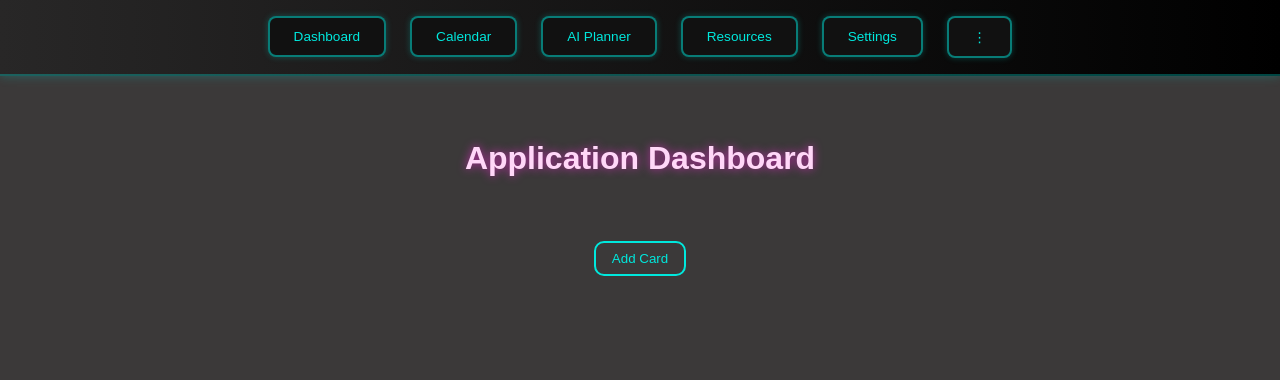
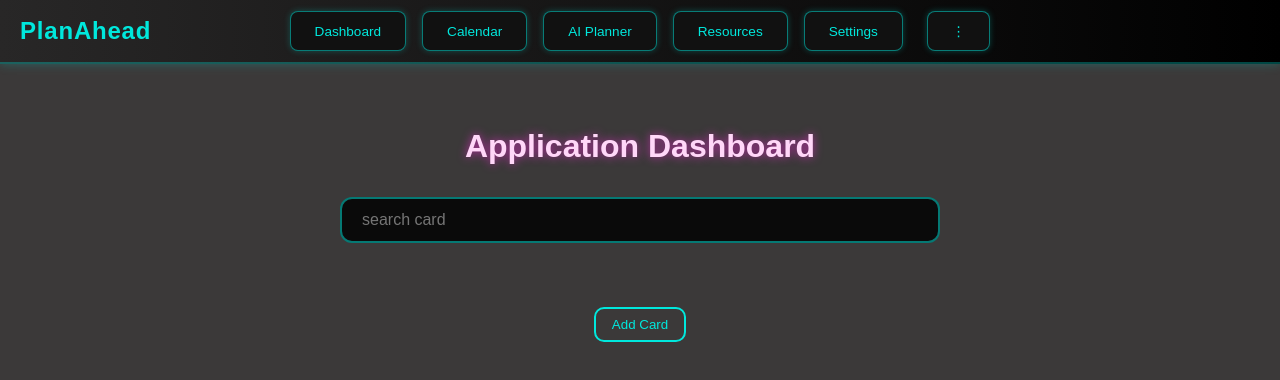
Before and after one commit to SadgeCat/AppTrackerWebsite, a React (Create React App) app: page / in a window 1280 px wide. Shown: the top 380 px of the page. Built offline with nearby package versions, Linux system fonts and the light colour scheme.

Commit message:
added status and type

```diff
--- a/src/App.css
+++ b/src/App.css
@@ -5,6 +5,12 @@
     --bgcolor: #3b3939;
     --darkerbgcolor: #111111;
     --darkestbgcolor: #0a0a0a;
+    --schoolcolor: #28353f;
+    --workcolor: #463b2d;
+    --familycolor: #484818;
+    --meetingcolor: #39443b;
+    --tripcolor: #470047;
+    --othercolor: #2b2a2a;
 }
 
 .light-theme {
@@ -14,6 +20,12 @@
     --bgcolor: #f0f0f0;
     --darkerbgcolor: #eaeaea;
     --darkestbgcolor: #ffffff;
+    --schoolcolor: #A5D8FF;
+    --workcolor: #FFD6A5;
+    --familycolor: #f0ffa5;
+    --meetingcolor: #D3F9D8;
+    --tripcolor: #FFC6FF;
+    --othercolor: #EAEAEA;
 }
 
 * {
@@ -32,12 +44,29 @@ body {
 .navbar {
     display: flex;
     justify-content: center;
+    align-items: center;
+    position: relative;
     gap: 1.5rem;
     padding: 1rem;
     background: linear-gradient(to right, #282727, #000000);
-    box-shadow: 0 0 10px rgba(0, 232, 221, 0.25);
-    border-bottom: 2px solid rgba(0, 232, 221, 0.3);
+    box-shadow: 0 0 0.625rem rgba(0, 232, 221, 0.25);
+    border-bottom: 0.125rem solid rgba(0, 232, 221, 0.3);
     z-index: 100;
+    height: 4rem;
+}
+
+.web-title {
+    position: absolute;
+    left: 1.25rem;
+    font-size: 1.5rem;
+    font-weight: bold;
+    color: #00e8dd;
+    letter-spacing: 0.05rem;
+}
+
+.pages {
+    display: flex;
+    gap: 1rem;
 }
 
 .navbar a {
@@ -50,7 +79,7 @@ body {
     padding: 0.7rem 1.5rem;
     background-color: var(--darkerbgcolor);
     color: var(--textcolor);
-    border: 2px solid rgba(0, 232, 221, 0.5);
+    border: 1px solid rgba(0, 232, 221, 0.5);
     border-radius: 8px;
     cursor: pointer;
     transition: all 0.3s ease;
@@ -109,22 +138,33 @@ main {
     gap: 1.5rem;
 }
 
-.card {
+.card-School, .card-Work, .card-Family, .card-Meeting, .card-Trip, .card-Other, .card-expired-School, .card-expired-Work, .card-expired-Family, .card-expired-Meeting, .card-expired-Trip, .card-expired-Other {
     background-color: var(--darkestbgcolor);
-    border: 2px solid var(--white);
+    border: none;
     border-radius: 1rem;
-    padding: 1rem;
+    padding: 1.5rem;
+    box-shadow: 0 4px 12px rgba(0, 0, 0, 0.15);
     transition: transform 0.3s ease, box-shadow 0.3s ease;
     color: var(--white);
 }
 
-.card-expired {
-    background-color: var(--darkestbgcolor);
-    border: 2px solid red;
-    border-radius: 1rem;
-    padding: 1rem;
-    transition: transform 0.3s ease, box-shadow 0.3s ease;
-    color: var(--white);
+.card-School, .card-expired-School { background-color: var(--schoolcolor); }
+.card-Work, .card-expired-Work { background-color: var(--workcolor); }
+.card-Family, .card-expired-Family { background-color: var(--familycolor); }
+.card-Meeting, .card-expired-Meeting { background-color: var(--meetingcolor); }
+.card-Trip, .card-expired-Trip { background-color: var(--tripcolor); }
+.card-Other, .card-expired-Other { background-color: var(--othercolor); }
+
+.card-expired-School, .card-expired-Work, .card-expired-Family, .card-expired-Meeting, .card-expired-Trip, .card-expired-Other {
+    border-left: 4px solid red;
+}
+
+.card-header {
+    padding-bottom: 0.25rem;
+}
+
+.card-body p {
+    padding-top: 0.5rem;
 }
 
 .card:hover {
@@ -136,7 +176,7 @@ main {
 .edit-card {
     display: flex;
     gap: 0.5rem;
-    text-align: right;
+    justify-content: flex-end;
     margin-top: 1rem;
 }
 
@@ -212,6 +252,16 @@ main button:hover {
     box-shadow: 0 0 8px var(--textcolor);
 }
 
+.add-card select {
+    width: 100%;
+    padding: 0.6rem 1rem;
+    border: 1px solid #333;
+    border-radius: 8px;
+    background-color: var(--darkestbgcolor);
+    color: var(--white);
+    font-size: 1rem;
+}
+
 .react-datepicker-wrapper {
     width: 100%;
     padding: 0.6rem 1rem;
@@ -282,7 +332,7 @@ main button:hover {
 
 .ai-suggestion-card {
     background-color: var(--darkerbgcolor);
-    border: 2px solid var(--white);
+    border: 1px solid var(--white);
     padding: 1rem;
     margin-bottom: 1rem;
     border-radius: 8px;
--- a/src/App.js
+++ b/src/App.js
@@ -24,22 +24,23 @@ const App = () => {
         localStorage.setItem("cardList", JSON.stringify(cardList));
     }, [cardList]);
 
-    const addCard = (id, title, desc, deadline, status) => {
+    const addCard = (id, title, desc, deadline, status, type) => {
         const newCard = {
             id: Date.now(),
             title: title,
             desc: desc,
             deadline: deadline,
-            status: status
+            status: status,
+            type: type
         };
         setCardList(prev => [...prev, newCard]);
     };
 
-    const editCard = (id, title, desc, deadline, status) => {
+    const editCard = (id, title, desc, deadline, status, type) => {
         setCardList(prev =>
             prev.map(card =>
                 card.id === id
-                    ? { ...card, title, desc, deadline, status }
+                    ? { ...card, title, desc, deadline, status, type }
                     : card
             )
         );
--- a/src/components/Card.jsx
+++ b/src/components/Card.jsx
@@ -35,7 +35,7 @@ const Card = ({card, cardID, toggleEdit, deleteCard}) => {
     }, [card.deadline])
 
     return (
-        <div className={`${timeLeft.days === 0 && timeLeft.hours === 0 && timeLeft.minutes === 0 && timeLeft.seconds === 0 ? "card-expired" : "card"}`}>
+        <div className={`${timeLeft.days === 0 && timeLeft.hours === 0 && timeLeft.minutes === 0 && timeLeft.seconds === 0 ? `card-expired-${card.type}` : `card-${card.type}`}`}>
             <div className="card-header">
                 <h3>{card.title}</h3>
             </div>
@@ -44,6 +44,7 @@ const Card = ({card, cardID, toggleEdit, deleteCard}) => {
                 <p><strong>Deadline: </strong>{card.deadline.toLocaleDateString()}</p>
                 <p><strong>Time Remaining: </strong>{`${timeLeft.days} days, ${timeLeft.hours} hours, ${timeLeft.minutes} minutes, ${timeLeft.seconds} seconds.`}</p>
                 <p><strong>Status: </strong>{card.status}</p>
+                <p><strong>Type: </strong>{card.type}</p>
             </div>
             <div className="edit-card">
                 <button onClick={toggleEdit}>Edit</button>
--- a/src/components/MainContent.jsx
+++ b/src/components/MainContent.jsx
@@ -6,6 +6,8 @@ const MainContent = (props) => {
     const [isOnAddCard, setIsOnAddCard] = useState(false);
     const [isOnEditCard, setIsOnEditCard] = useState(false);
     const [cardID, setCardID] = useState(null);
+    const [search, setSearch] = useState("");
+    const [cardList, setCardList] = useState(props.cardList);
 
     const toggleIsOnAddCard = () => {
         setIsOnAddCard(!isOnAddCard);
@@ -17,12 +19,35 @@ const MainContent = (props) => {
         setCardID(newID);
     }
 
+    const HandleSearch = e => {
+        e.preventDefault();
+        console.log(search);
+        FetchCard(search);
+    }
+    const FetchCard = async (query) => {
+        const filteredCards = cardList.filter((card) =>
+            card.title.toLowerCase().includes(query.toLowerCase())
+        );
+        console.log(filteredCards);
+        setCardList(filteredCards);
+        if(query === "") setCardList(props.cardList);
+    }
+
     return (
         <>
         <main>
             <h1 className="title">Application Dashboard</h1>
+            <form
+                className="search-box"
+                onSubmit={HandleSearch}>
+                <input
+                    type="search"
+                    placeholder="search card"
+                    value={search}
+                    onChange={e => setSearch(e.target.value)}/>
+            </form>
             <div className="cards-container">
-                {props.cardList.map((card) => {
+                {cardList.map((card) => {
                     return (
                         <Card
                             card={card}
--- a/src/components/Navbar.jsx
+++ b/src/components/Navbar.jsx
@@ -1,4 +1,4 @@
-import { useState } from "react";
+import { useState, useEffect } from "react";
 import { Link } from "react-router-dom"
 
 const Navbar = () => {
@@ -10,21 +10,36 @@ const Navbar = () => {
 
     const [isLight, setIsLight] = useState(false);
 
+    useEffect(() => {
+        const storedTheme = localStorage.getItem("theme");
+        if(storedTheme === "light"){
+            document.documentElement.classList.add("light-theme");
+            setIsLight(true);
+        }
+    }, []);
+
     const changeTheme = () => {
         const root = document.documentElement;
-
-        isLight ? root.classList.remove("light-theme") : root.classList.add("light-theme");
-
+        if(isLight){
+            root.classList.remove("light-theme");
+            localStorage.setItem("theme", "dark");
+        } else{
+            root.classList.add("light-theme");
+            localStorage.setItem("theme", "light");
+        }
         setIsLight(!isLight);
     };
 
     return (
         <div className="navbar">
+            <div className="web-title">PlanAhead</div>
+            <div className="pages">
             <Link to="/"><button>Dashboard</button></Link>
             <Link to="/Calendar"><button>Calendar</button></Link>
             <Link to="/AIPlanner"><button>AI Planner</button></Link>
             <Link to="/Resources"><button>Resources</button></Link>
             <Link to="/Settings"><button>Settings</button></Link>
+            </div>
 
             <div className="dropdown">
                 <button className="settings-button" onClick={toggleDropdown}>⋮</button>
--- a/src/pages/AIPlanner.jsx
+++ b/src/pages/AIPlanner.jsx
@@ -34,7 +34,6 @@ const AIPlanner = ({ cardList }) => {
             {cardList.map((card) => (
                 <div key={card.title} className="ai-suggestion-card">
                     <h4>{card.title}</h4>
-                    <p><strong>Suggestion:</strong></p>
                     <div className="suggestion-box">
                         <ReactMarkdown>{suggestions[card.id] || "Generating..."}</ReactMarkdown>
                     </div>
```
Also changed, not shown: src/components/AddCard.jsx (+22 -2 lines). Lines whose indentation alone changed are shown as unchanged.
